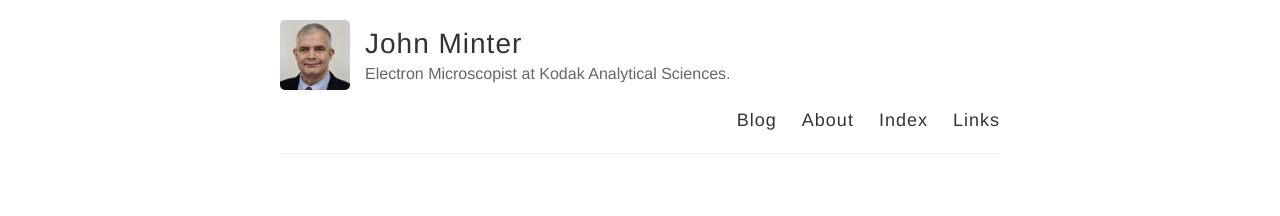
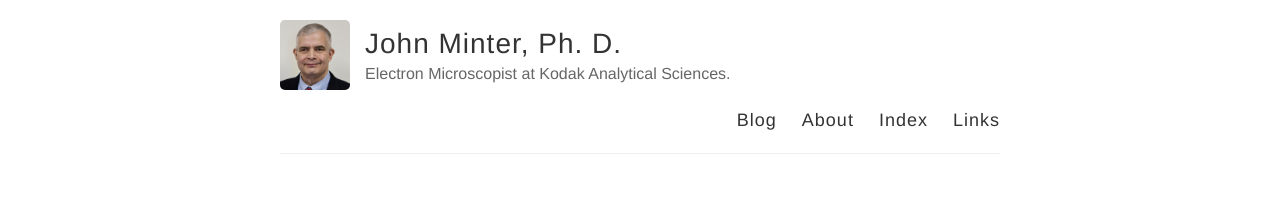
Before and after one commit to jrminter/jrminter.github.io, a Jekyll site: the page built from index.html, in a window 1280 px wide. Shown: the top 216 px of the page. Built offline with Jekyll 4.4.1, drawn with Linux system fonts in a browser that asks for light colours.

Commit message:
Change the header

```diff
--- a/_config.yml
+++ b/_config.yml
@@ -3,7 +3,7 @@
 #
 
 # Name of your site (displayed in the header)
-name: John Minter
+name: John Minter, Ph. D.
 
 # Short bio or description (displayed in the header)
 description: Electron Microscopist at Kodak Analytical Sciences.
```
